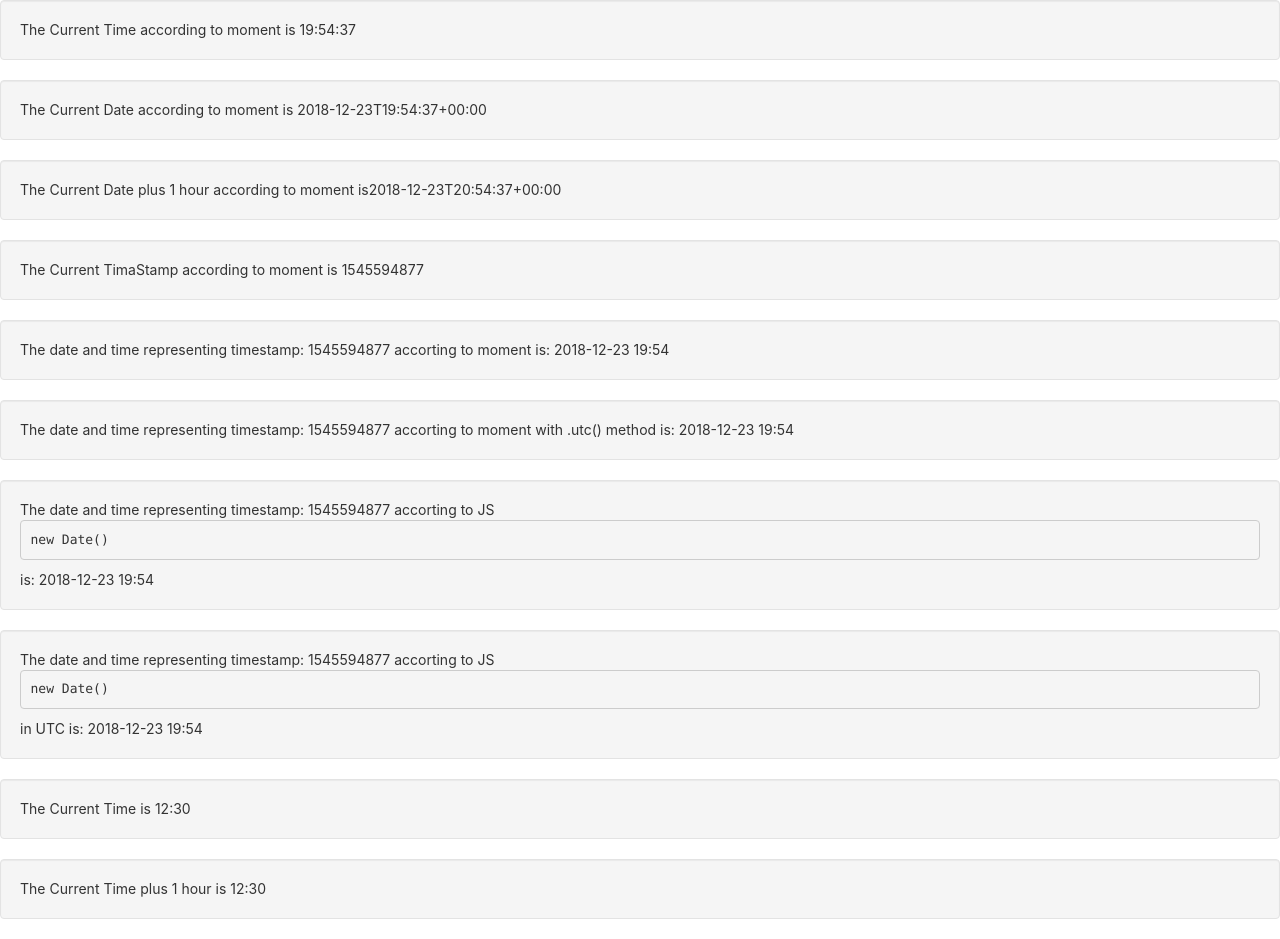
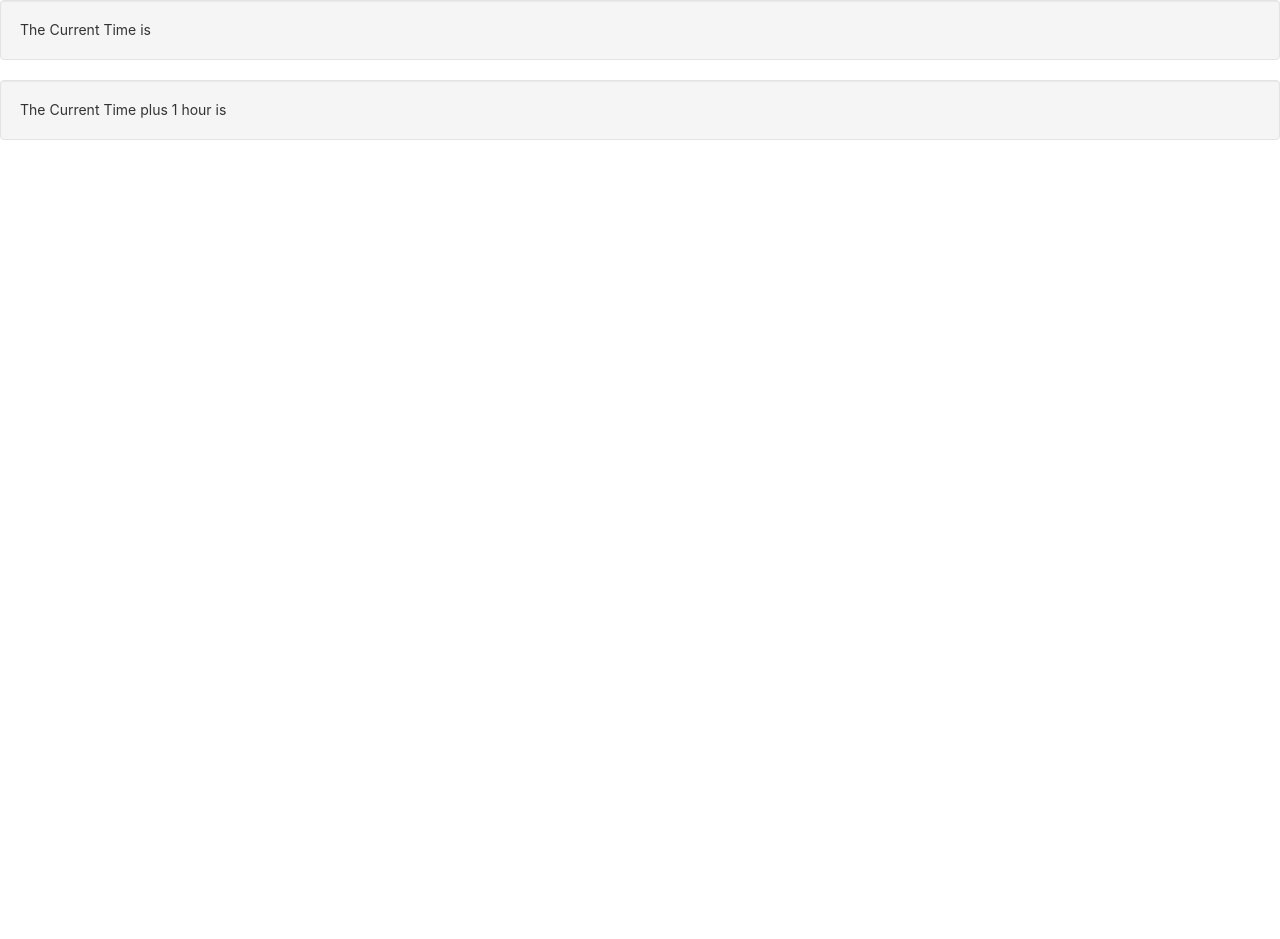
Before and after one commit to MZHoffman/momentjs_learning, a React (Create React App) app: page / in a window 1280 px wide. After the commit the page ends 800 px from the top, so only its background shows below. Built offline with nearby package versions, Linux system fonts and the light colour scheme.

Commit message:
timeToms function for Agenda Planner project

```diff
--- a/src/App.js
+++ b/src/App.js
@@ -2,111 +2,27 @@ import React, { Component } from 'react'
 import './App.css'
 import moment, { duration } from 'moment'
 import { Well } from 'react-bootstrap'
+import { format } from 'url'
 
 class App extends Component {
+  timeToms = time => {
+    let h = moment(time, 'h:mm').hour()
+    let m = moment(time, 'h:mm').minute()
+    return duration({ h: h, m: m }).asMilliseconds()
+  }
   render() {
-    function timestampToTime(timestamp) {
-      let date = new Date(timestamp * 1000)
-      console.log(date)
-
-      let year = date.getFullYear()
-      let month = date.getMonth() + 1
-      let day = date.getDate()
-      let hours = '0' + date.getHours()
-      let minutes = '0' + date.getMinutes()
-      let formattedTime =
-        year +
-        '-' +
-        month +
-        '-' +
-        day +
-        ' ' +
-        hours.substr(-2) +
-        ':' +
-        minutes.substr(-2)
-      return formattedTime
-    }
-    function timestampToTimeUTC(timestamp) {
-      let date = new Date(timestamp * 1000)
-      console.log(new Date(timestamp * 1000))
-      let year = date.getUTCFullYear()
-      let month = date.getUTCMonth() + 1
-      let day = date.getUTCDate()
-      let hours = '0' + date.getUTCHours()
-      let minutes = '0' + date.getUTCMinutes()
-      let formattedTime =
-        year +
-        '-' +
-        month +
-        '-' +
-        day +
-        ' ' +
-        hours.substr(-2) +
-        ':' +
-        minutes.substr(-2)
-      return formattedTime
-    }
-
-    const timestamp = moment().unix()
-
-    const currentTime = moment().format('HH:mm:ss')
-    const day = moment.unix(timestamp)
-    const dayJS = timestampToTime(timestamp)
-    const dayUTCJS = timestampToTimeUTC(timestamp)
-    const time = moment('12:30', 'h:mm').format('HH:mm')
-    const time2 = moment(time, 'h:mm').format('HH:mm')
-    const start = '11:01'
-    const end = '12:00'
-    const result =
-      moment(end, 'h:mm').diff(moment(start, 'h:mm'), 'h') +
-      ':' +
-      moment(end, 'h:mm').diff(moment(start, 'h:mm'), 'm')
-    const start2 = moment('11:02', 'h:mm')
-    const end2 = moment('12:00', 'h:mm').add(1, 'h')
-    let result2 = duration(start2.diff(end2)).add(1, 'h')
-    result2 = result2.add(1, 'h')
-    let plusone = moment()
-      .add(1, 'h')
-      .format()
-    console.log(moment(end, 'h:mm').format('HH:mm'))
-    console.log(time2)
-    console.log(time)
-    console.log(result)
-    console.log(result2)
-    console.log(end2)
-    console.log(start2)
-    console.log(duration(timestamp, 'milliseconds'))
-    console.log(duration(timestamp).minutes())
-
+    const timestamp = moment().unix() //note to myself, dont forget about leap years and time change
+    console.log(timestamp)
+    console.log(duration(timestamp, 'milliseconds').hours())
+    console.log(duration(timestamp, 'milliseconds').minutes())
+    console.log(moment('123', 'hmm').format('HH:mm'))
+    console.log(moment('123', 'hmm').hour())
+    this.timeToms('12:30')
+    console.log(this.timeToms('12:30'))
     return (
       <div>
-        <Well>The Current Time according to moment is {currentTime}</Well>
-        <Well>The Current Date according to moment is {moment().format()}</Well>
-        <Well>
-          The Current Date plus 1 hour according to moment is
-          {plusone}
-        </Well>
-        <Well>
-          The Current TimaStamp according to moment is {moment().unix()}
-        </Well>
-        <Well>
-          The date and time representing timestamp: {timestamp} accorting to
-          moment is: {day.format('YYYY-M-D HH:mm')}
-        </Well>
-        <Well>
-          The date and time representing timestamp: {timestamp} accorting to
-          moment with .utc() method is: {day.utc().format('YYYY-M-D HH:mm')}
-        </Well>
-        <Well>
-          The date and time representing timestamp: {timestamp} accorting to JS
-          <pre>new Date()</pre> is: {dayJS}
-        </Well>
-        <Well>
-          The date and time representing timestamp: {timestamp} accorting to JS
-          <pre>new Date()</pre> in UTC is: {dayUTCJS}
-        </Well>
-        <Well>The Current Time is {time}</Well>
-        <Well>The Current Time plus 1 hour is {time2}</Well>
+        <Well>The Current Time is </Well>
+        <Well>The Current Time plus 1 hour is </Well>
       </div>
     )
   }
```
